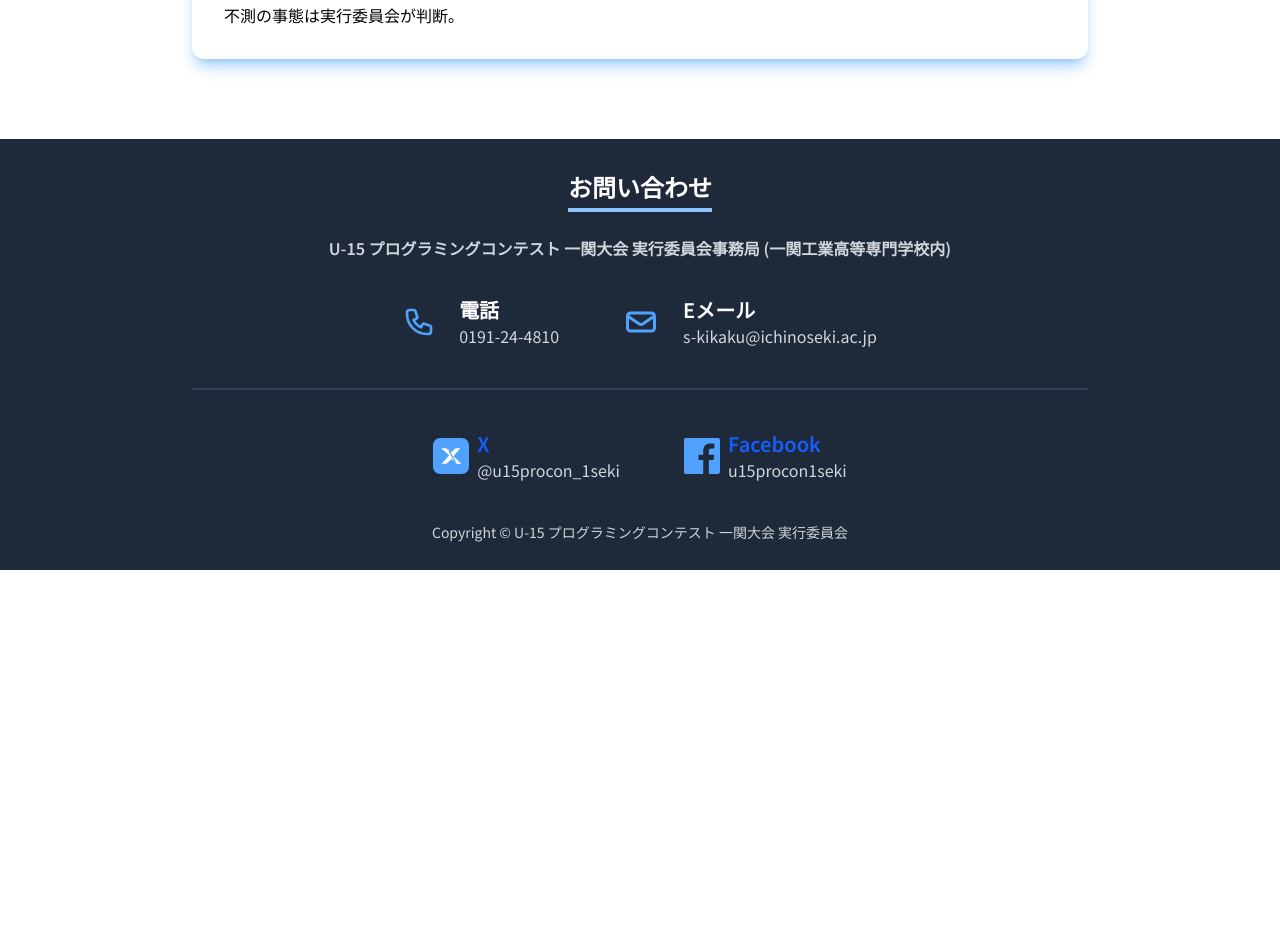
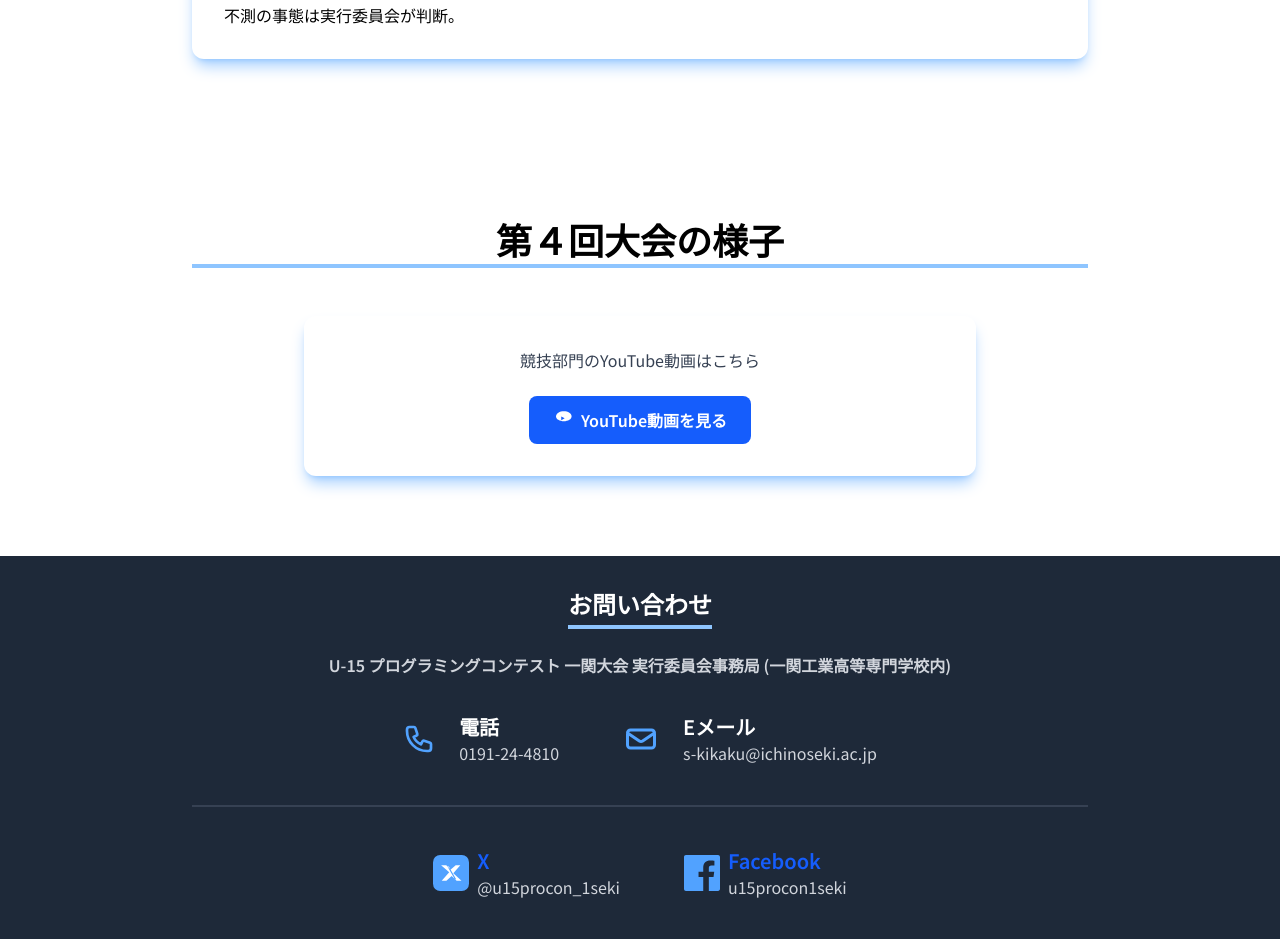
Before and after one commit to U15-Ichinoseki/U15-Ichinoseki-Web, a website built with Vite: page competition.html in a window 1280 px wide. Shown: the part 4292-5231 px from the top of the page. Before the commit the page ends 4862 px from the top, so only its background shows below. Built offline with nearby package versions, Linux system fonts and the light colour scheme.

Commit message:
競技部門YouTube動画へのリンクを追加

```diff
--- a/competition.html
+++ b/competition.html
@@ -47,6 +47,8 @@
                             </li>
                             <li><a href="#rule" class="dropdown-link block px-4 py-2 hover:bg-gray-100">競技ルール</a>
                             </li>
+                            <li><a href="#video4" class="dropdown-link block px-4 py-2 hover:bg-gray-100">第４回大会の様子
+                            </li>
                             <li><a href="#contact" class="dropdown-link block px-4 py-2 hover:bg-gray-100">お問い合わせ
                                 </a></li>
                         </ul>
@@ -66,6 +68,7 @@
                 <li><a href="#platform" class="mobile-link">開発プラットフォーム</a></li>
                 <li><a href="#instruction" class="mobile-link">解説</a></li>
                 <li><a href="#rule" class="mobile-link">競技ルール</a></li>
+                <li><a href="#video4" class="mobile-link">第４回大会の様子</a></li>
                 <li><a href="#contact" class="mobile-link">お問い合わせ</a></li>
             </ul>
         </div>
@@ -294,6 +297,26 @@
         </section>
         <!-- 大会競技ルール Section End -->
 
+        <!-- 第４回 動画 Section -->
+        <section id="video4" class="py-20 px-8">
+            <div class="container">
+                <h2 class="text-4xl font-bold text-center mb-12">第４回大会の様子</h2>
+                <div class="bg-white rounded-xl p-8 hover-card max-w-2xl mx-auto flex flex-col gap-6">
+                    <p class="text-center text-gray-700">競技部門のYouTube動画はこちら</p>
+                    <div class="flex justify-center">
+                        <a href="https://youtu.be/-bIp5Csfs9A" target="_blank" rel="noopener"
+                            class="inline-flex items-center gap-2 px-6 py-3 bg-blue-600 text-white rounded-lg font-semibold hover:bg-blue-700 transition-colors duration-300">
+                            <svg class="w-5 h-5" fill="currentColor" viewBox="0 0 24 24">
+                                <path d="M19.615 3.175c-3.674-2.392-9.556-2.392-13.23 0-3.674 2.392-3.674 6.258 0 8.65 3.674 2.392 9.556 2.392 13.23 0 3.674-2.392 3.674-6.258 0-8.65zM9.882 12.294v-4.588l4.118 2.294-4.118 2.294z"/>
+                            </svg>
+                            YouTube動画を見る
+                        </a>
+                    </div>
+                </div>
+            </div>
+        </section>
+        <!-- 第４回 動画 Section End -->
+
     </main>
 
     <!-- Contact Section -->
--- a/public/topics.json
+++ b/public/topics.json
@@ -1,4 +1,10 @@
 [
+    {
+      "date": "2025.11.11",
+      "title": "競技部門動画",
+      "description": "競技部門の様子をYouTubeにて公開しました\n YouTubeへは、このタブからアクセスできます",
+      "link": "https://youtu.be/-bIp5Csfs9A"
+    },
     {
       "date": "2025.11.10",
       "title": "作品部門受賞作品",
```
